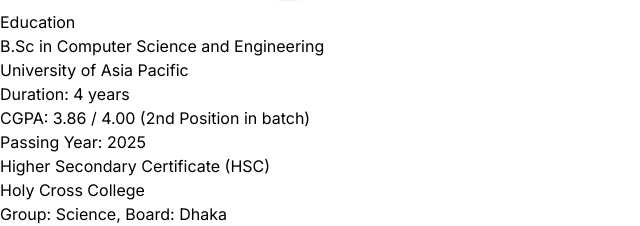
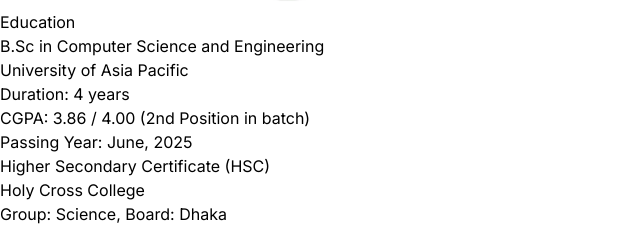
Before and after one commit to afia25/My-Portfolio, a React (Vite) app: page / in a window 1280 px wide. Shown: the part 3308-3534 px from the top of the page, without its empty margins (0-640 px from the left). Built offline with nearby package versions, Linux system fonts and the light colour scheme.

Commit message:
Update index.js

```diff
--- a/src/constants/index.js
+++ b/src/constants/index.js
@@ -109,7 +109,7 @@
 export const EDUCATION = [
   {
     GPA: `CGPA: 3.86 / 4.00 (2nd Position in batch)`,
-    year: `Passing Year: 2025`,
+    year: `Passing Year: June, 2025`,
     degree: `B.Sc in Computer Science and Engineering`,
     institution: `University of Asia Pacific`,
     other: `Duration: 4 years`,
```
